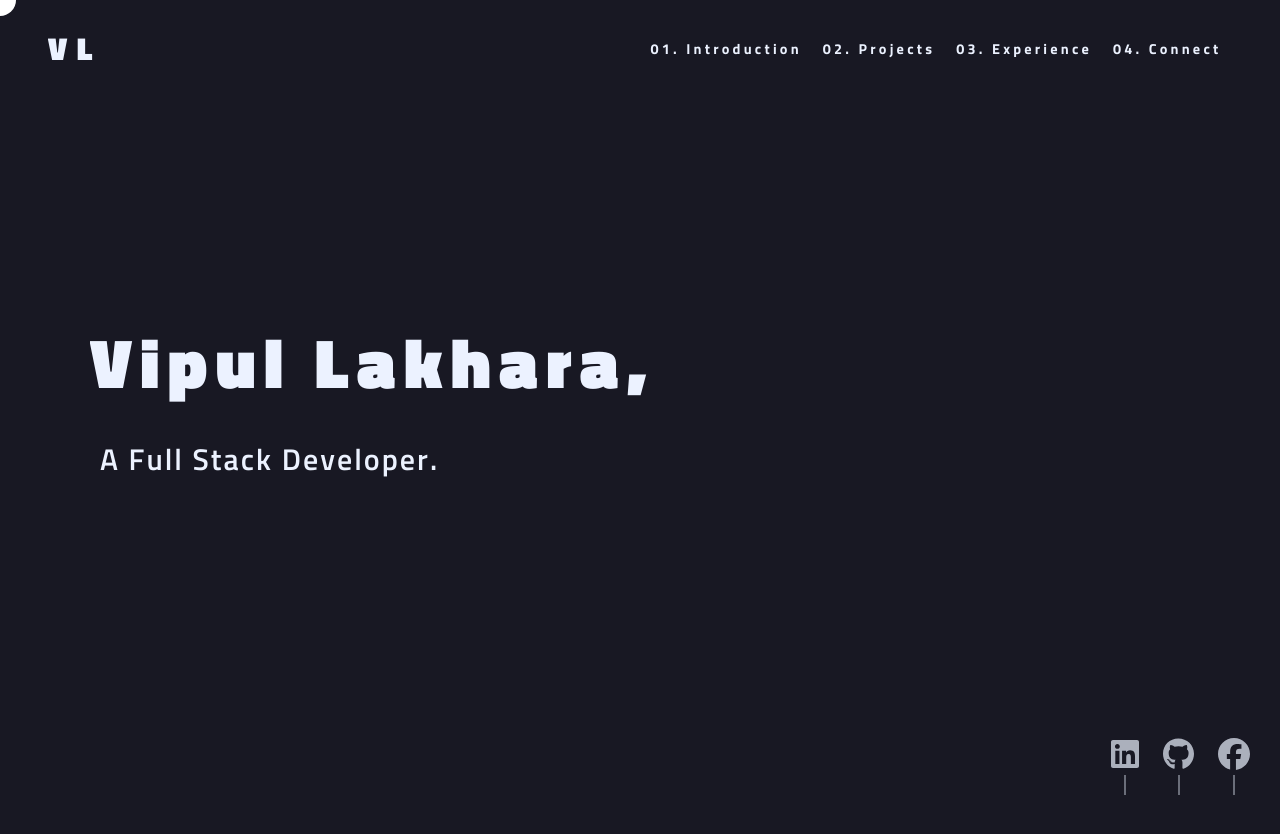
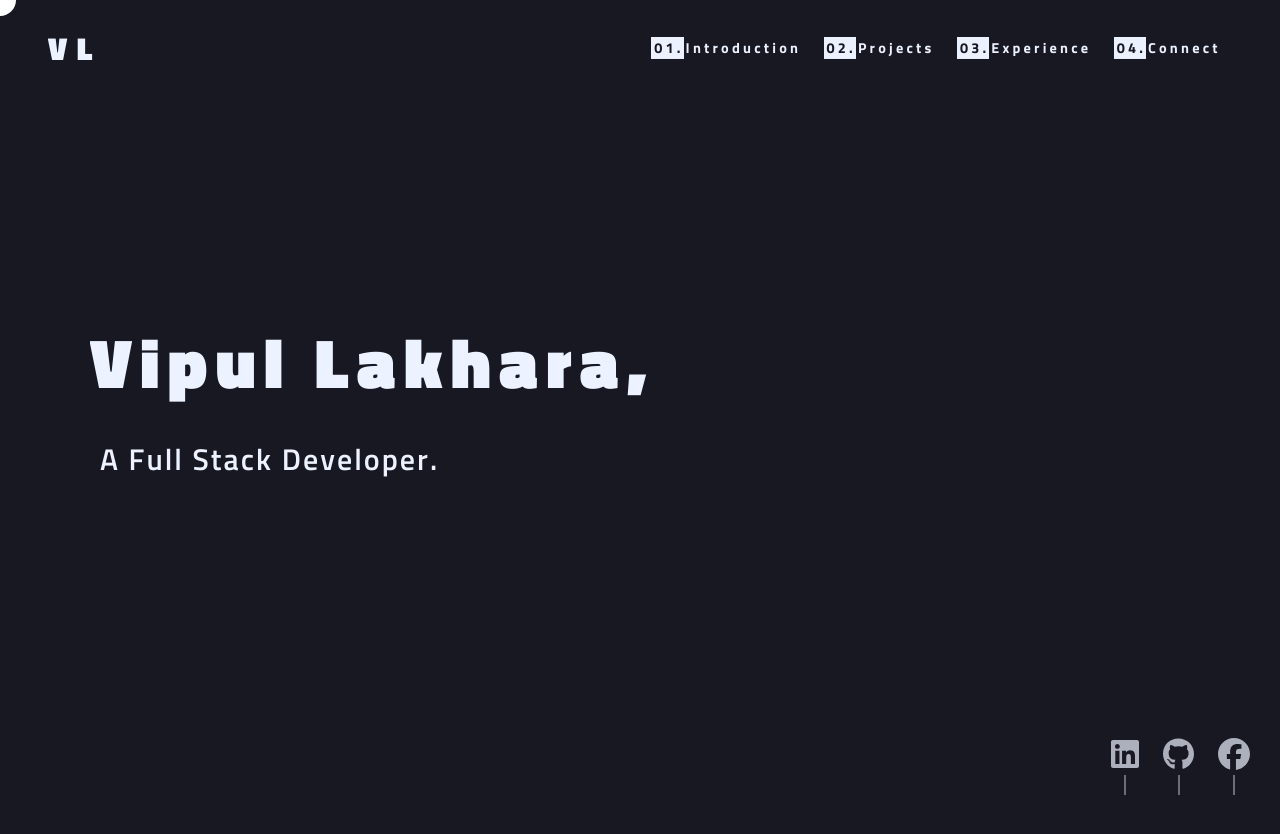
Before and after one commit to vlakhara/Portfolio, a React (Create React App) app: page / in a window 1280 px wide. Shown: the top 834 px of the page. Built offline with nearby package versions, Linux system fonts and the light colour scheme.

Commit message:
✨ Applied bg color to nav item number

```diff
--- a/src/components/Header.css
+++ b/src/components/Header.css
@@ -27,6 +27,8 @@
   justify-content: space-around;
 }
 .navItem > a {
+  display: flex;
+  align-items: center;
   text-decoration: none;
   color: var(--light);
   font-size: 0.9rem;
@@ -36,6 +38,14 @@
   transition: all 0.1s ease-in;
   text-align: center;
   transition: all 0.3s ease-in;
+  gap: 2px;
+}
+
+.navItem > a > .nav-index {
+  display: inline-block;
+  background-color: var(--light);
+  padding-left: 3px;
+  color: var(--black);
 }
 
 /* .navItem:after {
--- a/src/components/Header.jsx
+++ b/src/components/Header.jsx
@@ -65,7 +65,8 @@ const Header = () => {
                   );
                 }}
               >
-                0{index + 1}. {item.label}
+                <p className="nav-index">0{index + 1}.</p>
+                {item.label}
               </a>
             </motion.li>
           );
```
